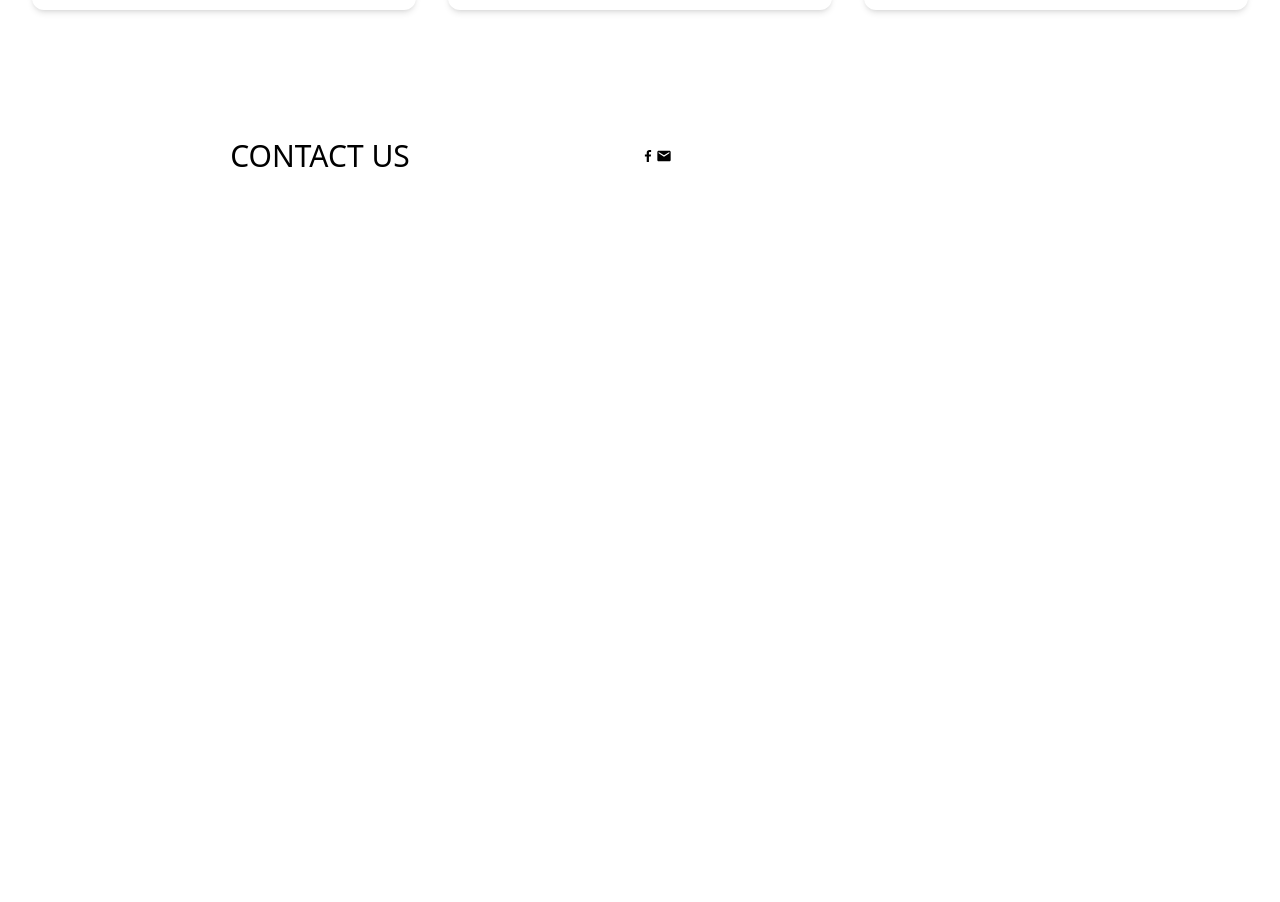
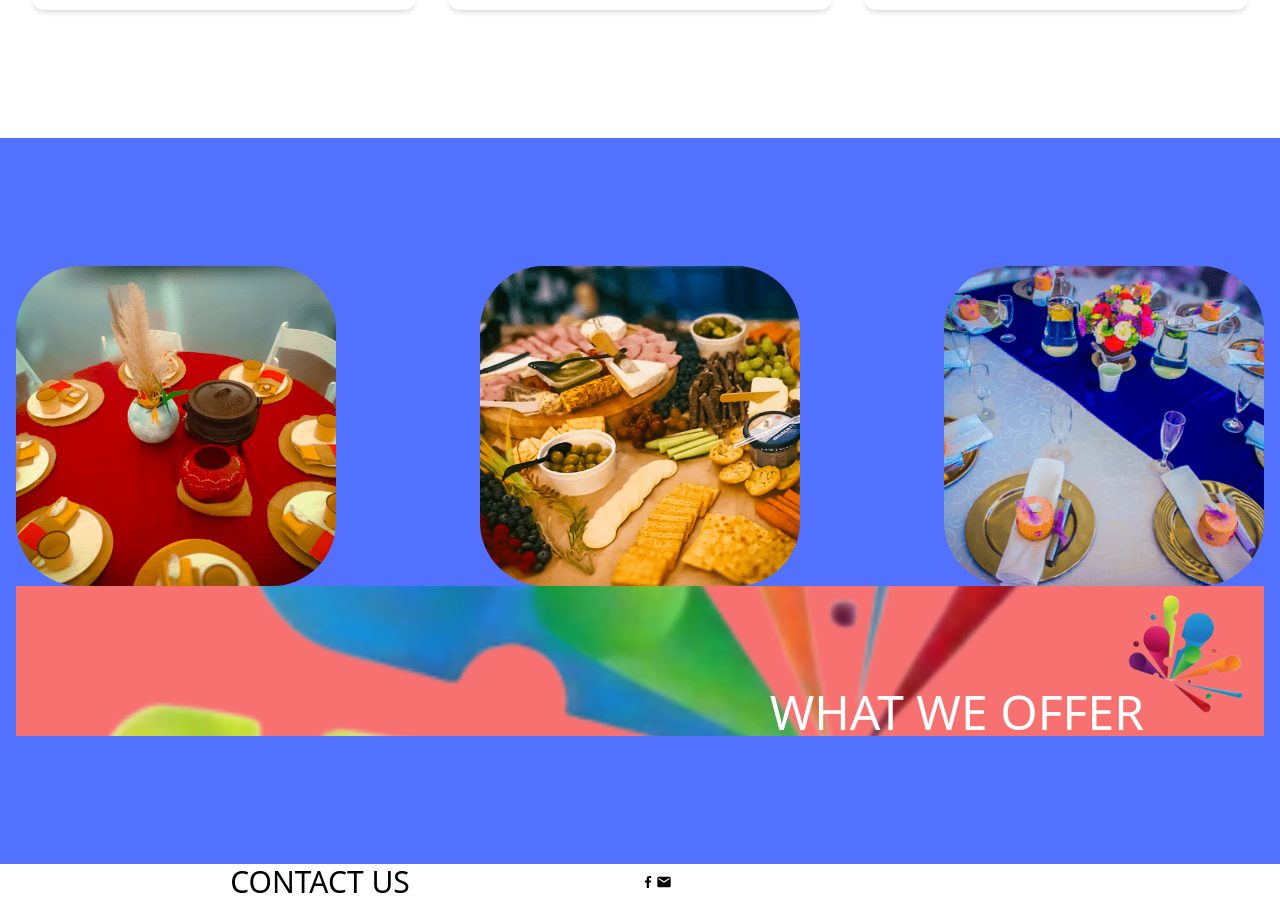
Before and after one commit to devarthurguilherme/ubomi-project, a React (Vite) app in the folder ubomi-project/: page / in a window 1280 px wide. Shown: the part 2378-3280 px from the top of the page. Before the commit the page ends 2554 px from the top, so only its background shows below. Built offline with nearby package versions, Linux system fonts and the light colour scheme.

Commit message:
Almost finished section: What We Offer

```diff
--- a/ubomi-project/src/components/Main.jsx
+++ b/ubomi-project/src/components/Main.jsx
@@ -1,6 +1,6 @@
 import AboutTheOwner from './main_sections/AboutTheOwner'
 import Testimonials from './main_sections/Testimonials'
-//import WhatWeOffer from './main_sections/WhatWeOffer'
+import WhatWeOffer from './main_sections/WhatWeOffer'
 //import EventsManagement from './main_sections/EventsManagement'
 //import ProjectManagement from './main_sections/ProjectManagement'
 
@@ -9,6 +9,7 @@ const Main = () => {
     <main>
       <AboutTheOwner />
       <Testimonials />
+      <WhatWeOffer />
     </main>
   )
 }
--- a/ubomi-project/src/components/main_sections/WhatWeOffer.jsx
+++ b/ubomi-project/src/components/main_sections/WhatWeOffer.jsx
@@ -5,22 +5,19 @@ import printArt from "../../assets/print_art.png"
 
 const WhatWeOffer = () => {
   return (
-    <div className="bg-myBlue min-h-screen flex flex-col justify-center items-center">
+    <div className="bg-myBlue py-6 lg:px-4 lg:py-32 flex flex-col justify-center items-center">
         <div className="container mx-auto">
             <div className="flex flex-col justify-center items-center lg:flex-row lg:justify-between">
-              <div className="">
-                <img src={image1} alt="Ubomi breakfast"/>
+              <div className="bg-cover bg-center w-80 h-80 mb-8 lg:mb-0 image-rounded" style={{ backgroundImage: `url(${image1})` }}>
               </div>
-              <div className="">
-                <img src={image2} alt="Ubomi breakfast"/>
+              <div className="bg-cover bg-center w-80 h-80 mb-8 lg:mb-0 image-rounded" style={{ backgroundImage: `url(${image2})` }}>
               </div>
-              <div className="">
-                <img src={image3} alt="Ubomi breakfast"/>
+              <div className="bg-cover bg-center w-80 h-80 image-rounded" style={{ backgroundImage: `url(${image3})` }}>
               </div>
             </div>
-            <div className="flex">
-              <h2 className="text-5xl text-white">What We Offer</h2>
-              <img src={printArt} alt="Ubomi art"/>
+            <div className="px-2 flex bg-red-400 justify-start lg:justify-end items-baseline bg-cover bg-center bg-top-right" style={{ backgroundImage: `url(${printArt})` }}>
+              <h2 className="flex flex-col justify-end text-2xl lg:text-5xl uppercase text-white pr-6">What We Offer</h2>
+              <img className="w-20 lg:w-36 rotate-90 -ml-14"src={printArt} alt="Ubomi art"/>
             </div>
         </div>
     </div>
--- a/ubomi-project/src/styles/global.css
+++ b/ubomi-project/src/styles/global.css
@@ -2,6 +2,13 @@
 @tailwind components;
 @tailwind utilities;
 
-.image-rounded {
-    border-radius: 20%;
+
+
+@media (min-width: 1024px) {
+    .image-rounded {
+        border-radius: 20%;
+    }
 }
+
+/**/
+/**/
```
